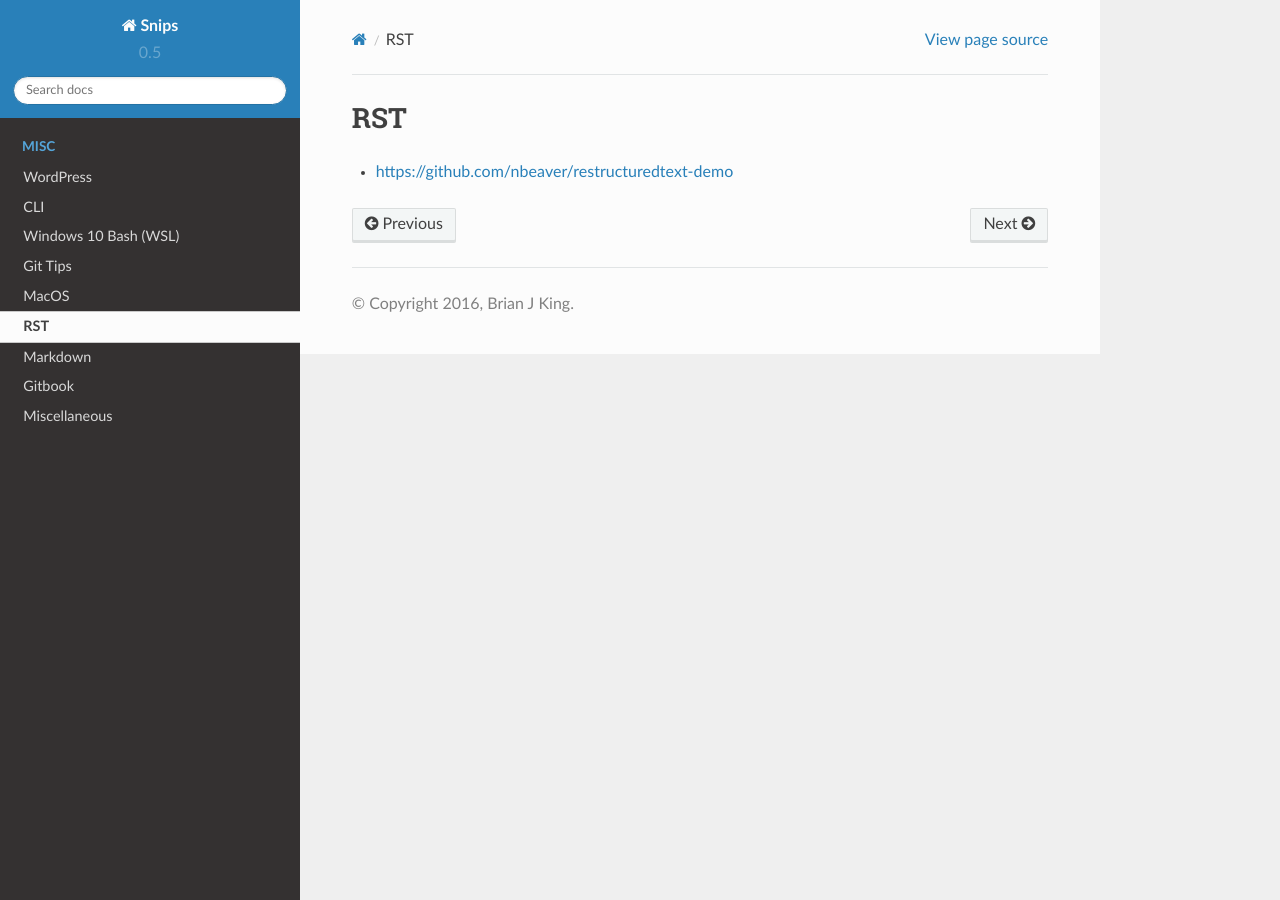
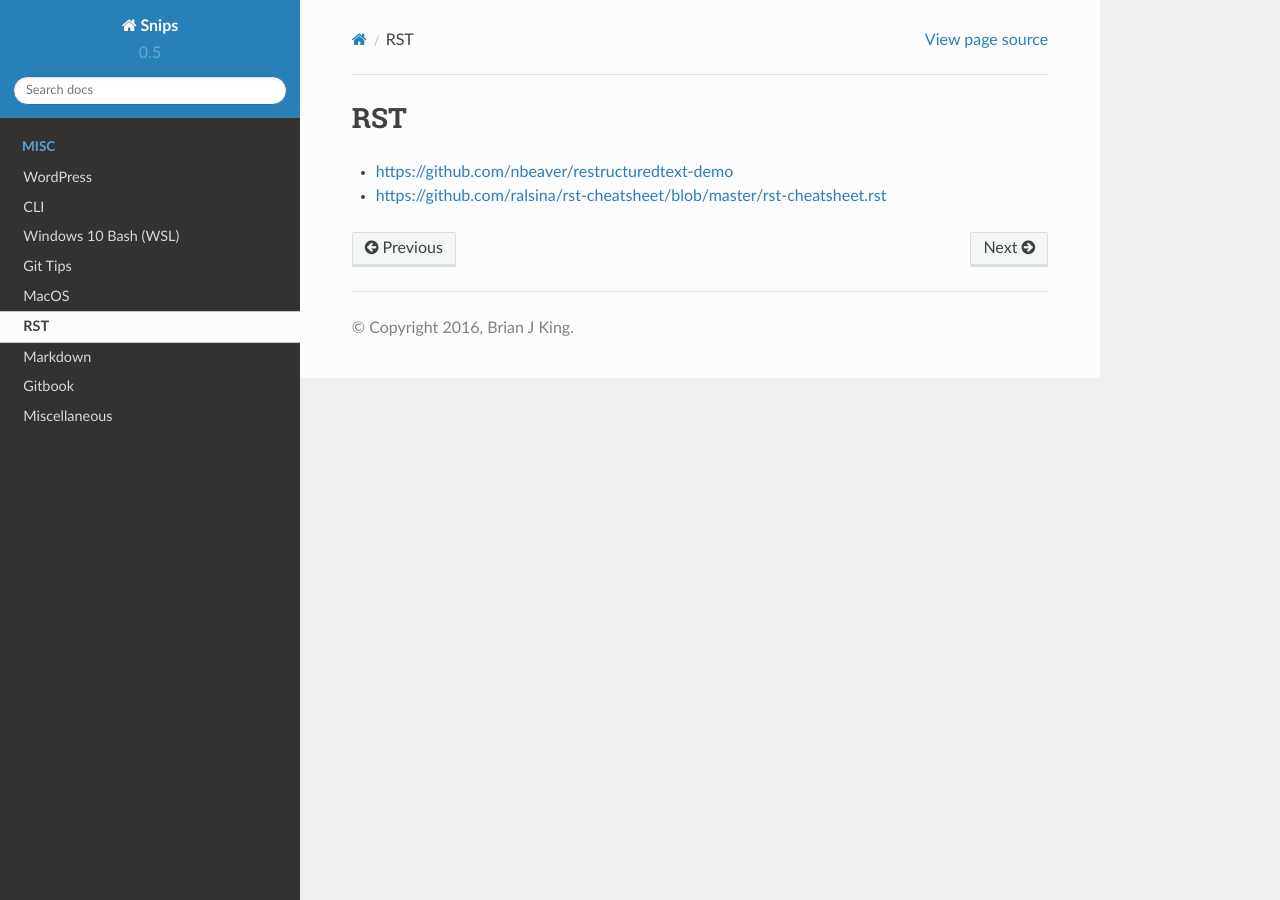
Before and after one commit to brianjking/knowledge, a Sphinx documentation site: the page built from source/restructuredtext.rst, in a window 1280 px wide. Built offline with Sphinx 7.4.7 and the Read the Docs theme 2.0.0, drawn with Linux system fonts in a browser that asks for light colours; formulas are drawn with MathJax 3; some of the changed lines change nothing that is shown.

Commit message:
Update restructuredtext.rst

```diff
--- a/source/restructuredtext.rst
+++ b/source/restructuredtext.rst
@@ -2,3 +2,4 @@
 ==========
 
 * https://github.com/nbeaver/restructuredtext-demo
+* https://github.com/ralsina/rst-cheatsheet/blob/master/rst-cheatsheet.rst
```
